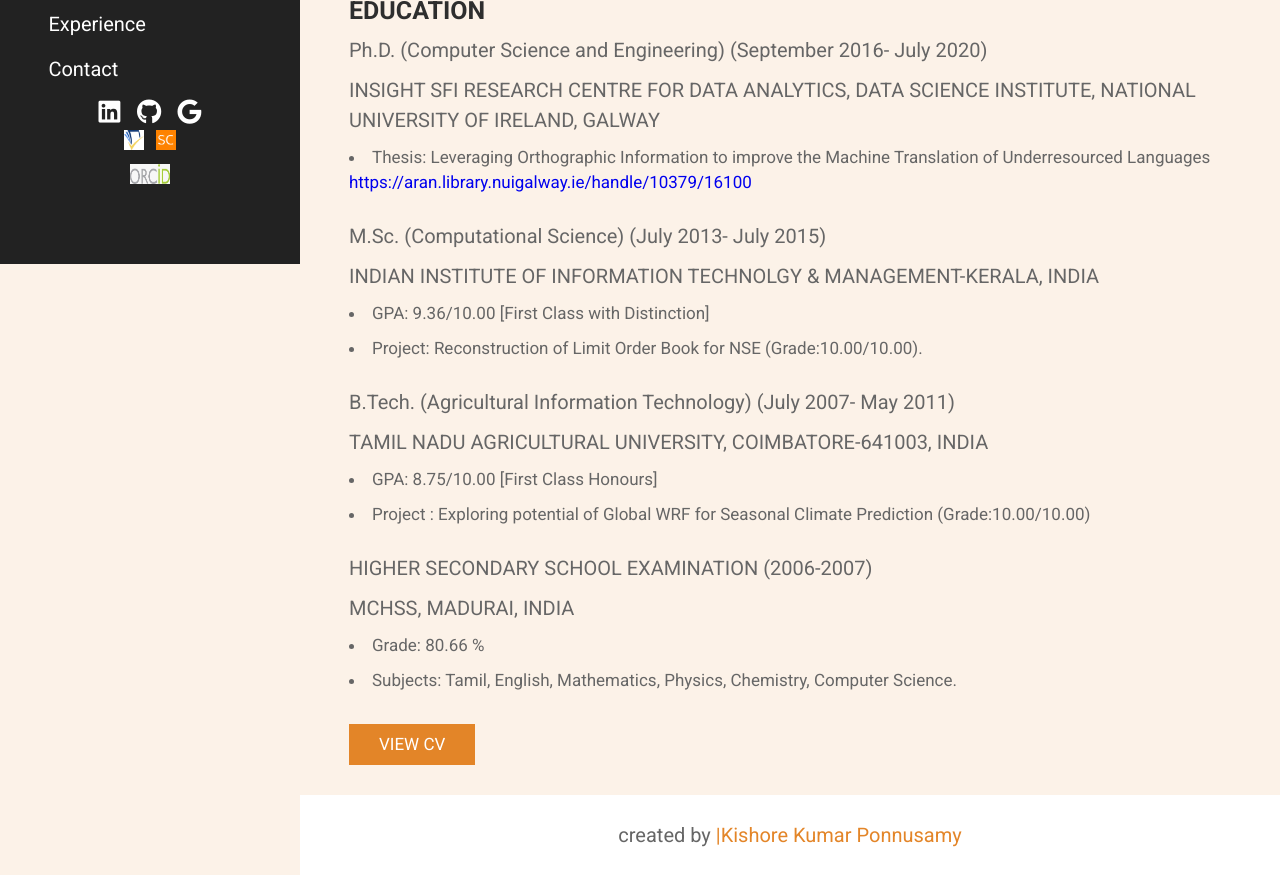
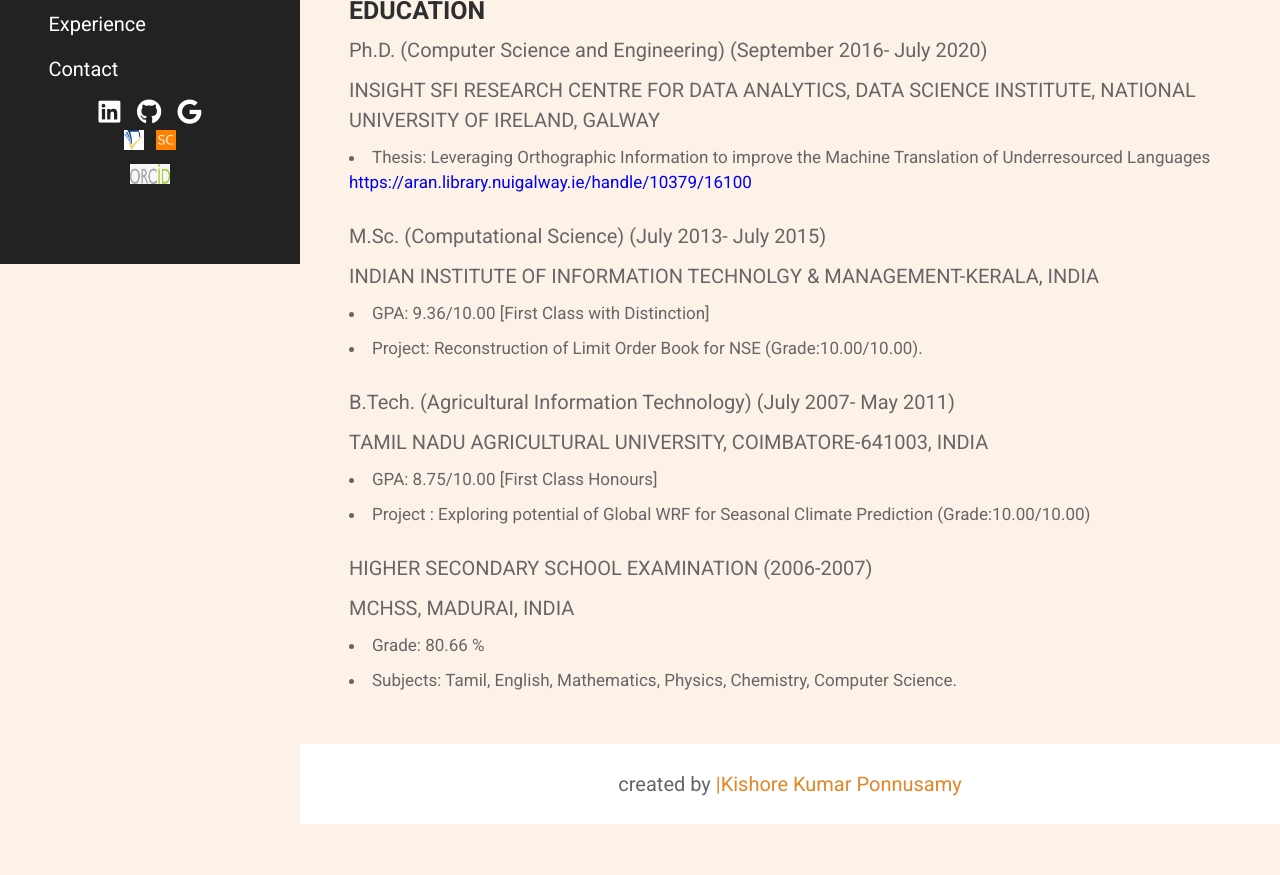
Before and after one commit to bharathichezhiyan/bharathiraja, a plain HTML site: page about.html in a window 1280 px wide. Shown: the part 536-1411 px from the top of the page. After the commit the page ends 1360 px from the top, so only its background shows below. Drawn offline with Linux system fonts and the light colour scheme.

Commit message:
Update about.html

```diff
--- a/about.html
+++ b/about.html
@@ -107,7 +107,7 @@
                 <li>  Subjects: Tamil, English, Mathematics, Physics, Chemistry, Computer Science.</li><br>
 
 
-            <a href="Bharathi Extended CV July 2022 (3).pdf" class="btn">VIEW CV</a>
+<!--             <a href="Bharathi Extended CV July 2022 (3).pdf" class="btn">VIEW CV</a> -->
             <!-- <a href="#" class="btn">hire me</a> -->
         </div>
 
```
